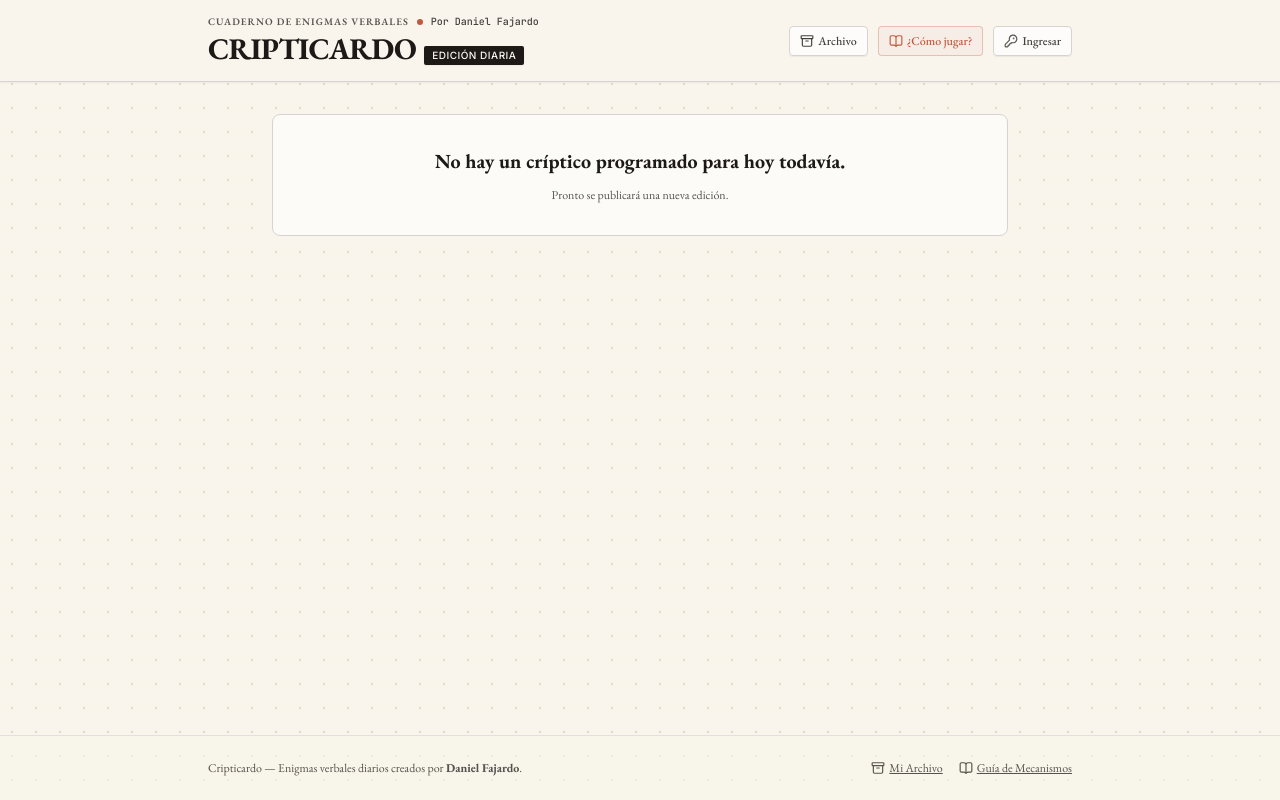
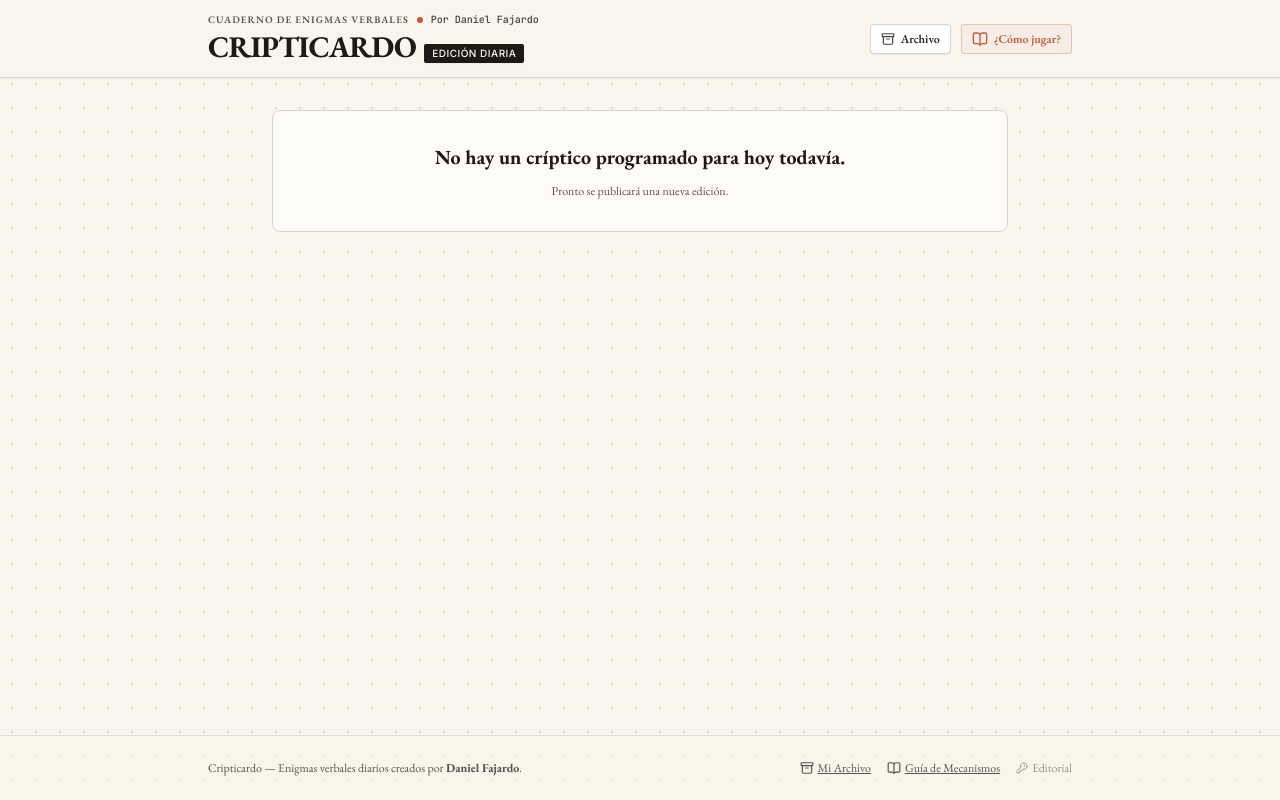
Before and after one commit to devbenjaminrivera/cripticardo, a Next.js app: page / in a window 1280 px wide. Built offline with nearby package versions, Linux system fonts and the light colour scheme; no server answers; the database is empty.

Commit message:
fix: mobile-first navbar optimization, prevent title truncation, and move admin login to footer

```diff
--- a/app/archivo/page.tsx
+++ b/app/archivo/page.tsx
@@ -17,6 +17,7 @@ import {
   Trophy,
   BookOpen,
   Sparkles,
+  KeyRound,
 } from 'lucide-react';
 
 export default function ArchivePage() {
@@ -239,6 +240,7 @@ export default function ArchivePage() {
           <p className="font-serif">
             Cripticardo — Enigmas verbales diarios creados por <strong>Daniel Fajardo</strong>.
           </p>
+          <div className="flex flex-wrap items-center justify-center gap-3 sm:gap-4">
             <button
               onClick={() => setIsGuideOpen(true)}
               className="hover:text-ink-900 underline flex items-center gap-1 cursor-pointer"
@@ -246,6 +248,15 @@ export default function ArchivePage() {
               <BookOpen className="w-3.5 h-3.5" />
               <span>Guía de Mecanismos</span>
             </button>
+            <Link
+              href="/login"
+              className="hover:text-ink-900 opacity-60 hover:opacity-100 transition-opacity flex items-center gap-1 cursor-pointer"
+              title="Acceso panel de creador"
+            >
+              <KeyRound className="w-3 h-3" />
+              <span>Editorial</span>
+            </Link>
+          </div>
         </div>
       </footer>
 
--- a/app/page.tsx
+++ b/app/page.tsx
@@ -7,7 +7,7 @@ import GuideModal from '@/components/guide/GuideModal';
 import { fetchDailyCrypticAsync } from '@/lib/dataService';
 import { Cryptic } from '@/lib/types';
 import Link from 'next/link';
-import { BookOpen, Archive } from 'lucide-react';
+import { BookOpen, Archive, KeyRound } from 'lucide-react';
 
 export default function HomePage() {
   const [cryptic, setCryptic] = useState<Cryptic | null>(null);
@@ -55,7 +55,7 @@ export default function HomePage() {
           <p className="font-serif">
             Cripticardo — Enigmas verbales diarios creados por <strong>Daniel Fajardo</strong>.
           </p>
-          <div className="flex items-center gap-4">
+          <div className="flex flex-wrap items-center justify-center gap-3 sm:gap-4">
             <Link
               href="/archivo"
               className="hover:text-ink-900 underline flex items-center gap-1 cursor-pointer"
@@ -70,6 +70,14 @@ export default function HomePage() {
               <BookOpen className="w-3.5 h-3.5" />
               <span>Guía de Mecanismos</span>
             </button>
+            <Link
+              href="/login"
+              className="hover:text-ink-900 opacity-60 hover:opacity-100 transition-opacity flex items-center gap-1 cursor-pointer"
+              title="Acceso panel de creador"
+            >
+              <KeyRound className="w-3 h-3" />
+              <span>Editorial</span>
+            </Link>
           </div>
         </div>
       </footer>
--- a/components/game/AnatomyBreakdown.tsx
+++ b/components/game/AnatomyBreakdown.tsx
@@ -1,8 +1,9 @@
 'use client';
 
 import React, { useState } from 'react';
+import Link from 'next/link';
 import { Cryptic } from '@/lib/types';
-import { Check, Copy, Share2, Trophy, Clock, Lightbulb, RotateCcw } from 'lucide-react';
+import { Check, Copy, Share2, Trophy, Clock, Lightbulb, RotateCcw, Archive } from 'lucide-react';
 import { generateShareText } from '@/lib/playerStorage';
 
 interface AnatomyBreakdownProps {
@@ -170,8 +171,17 @@ export default function AnatomyBreakdown({
         </div>
       </div>
 
-      <div className="pt-2 text-[11px] text-ink-600 text-center sm:text-left italic">
-        Siguiente enigma mañana a las 00:00 (hora de Santiago de Chile).
+      <div className="pt-2 flex flex-col sm:flex-row items-center justify-between gap-2 text-[11px] text-ink-600 border-t border-parchment-300/80">
+        <span className="italic text-center sm:text-left">
+          Siguiente enigma mañana a las 00:00 (hora de Santiago de Chile).
+        </span>
+        <Link
+          href="/archivo"
+          className="text-terracotta hover:text-terracotta-dark font-medium underline inline-flex items-center gap-1"
+        >
+          <Archive className="w-3 h-3" />
+          <span>Ver mis crípticos resueltos →</span>
+        </Link>
       </div>
     </div>
   );
--- a/components/ui/Navbar.tsx
+++ b/components/ui/Navbar.tsx
@@ -26,10 +26,10 @@ export default function Navbar({ onOpenGuide, solvedCount: propSolvedCount }: Na
   }, [propSolvedCount]);
 
   return (
-    <header className="w-full border-b border-ink-300 bg-parchment-100/95 backdrop-blur-md sticky top-0 z-30 shadow-xs overflow-hidden">
-      <div className="max-w-4xl mx-auto px-3 sm:px-4 py-2.5 sm:py-3.5 flex items-center justify-between gap-2">
-        {/* Lado izquierdo: Título y Autor */}
-        <div className="min-w-0 flex-1">
+    <header className="w-full border-b border-ink-300 bg-parchment-100/95 backdrop-blur-md sticky top-0 z-30 shadow-xs">
+      <div className="max-w-4xl mx-auto px-3 sm:px-4 py-2 sm:py-3 flex items-center justify-between gap-2">
+        {/* Lado izquierdo: Título y Autor (Nunca truncado) */}
+        <div className="flex-shrink-0">
           <div className="hidden sm:flex items-center gap-2 mb-0.5">
             <span className="text-[10px] tracking-widest uppercase font-semibold text-ink-600 block">
               Cuaderno de Enigmas Verbales
@@ -40,8 +40,8 @@ export default function Navbar({ onOpenGuide, solvedCount: propSolvedCount }: Na
             </span>
           </div>
 
-          <Link href="/" className="group inline-flex items-baseline gap-2 max-w-full">
-            <h1 className="font-serif text-xl sm:text-2xl md:text-3xl font-bold tracking-tight text-ink-900 group-hover:text-terracotta transition-colors truncate">
+          <Link href="/" className="group inline-flex items-baseline gap-2">
+            <h1 className="font-serif text-xl sm:text-2xl md:text-3xl font-bold tracking-tight text-ink-900 group-hover:text-terracotta transition-colors whitespace-nowrap">
               CRIPTICARDO
             </h1>
             <span className="hidden sm:inline-block text-[10px] px-2 py-0.5 bg-ink-900 text-parchment-50 rounded-xs font-sans uppercase font-medium tracking-wider shadow-xs">
@@ -49,35 +49,35 @@ export default function Navbar({ onOpenGuide, solvedCount: propSolvedCount }: Na
             </span>
           </Link>
 
-          {/* Subtítulo visible en móvil para que el autor esté presente sin ocupar espacio lateral */}
+          {/* Subtítulo visible en móvil */}
           <div className="sm:hidden text-[10px] font-mono text-ink-600 leading-tight">
             Por Daniel Fajardo
           </div>
         </div>
 
-        {/* Lado derecho: Acciones compactas y seguras que nunca desbordan la pantalla */}
+        {/* Lado derecho: Acciones optimizadas para móvil */}
         <div className="flex items-center gap-1.5 sm:gap-2.5 flex-shrink-0">
           {/* Botón de Archivo o Volver al Juego de hoy */}
           {!isAdmin && (
             isArchive ? (
               <Link
                 href="/"
-                className="flex items-center gap-1 text-xs text-ink-700 hover:text-ink-900 font-medium py-1.5 px-2 sm:px-2.5 rounded border border-ink-300 hover:border-ink-700 bg-white/70 hover:bg-white transition-colors flex-shrink-0 active:scale-95 shadow-2xs"
+                className="flex items-center gap-1 text-xs text-ink-800 hover:text-ink-900 font-medium py-1.5 px-2.5 rounded border border-ink-300 hover:border-ink-800 bg-white hover:bg-parchment-50 transition-colors flex-shrink-0 active:scale-95 shadow-2xs"
                 title="Volver al juego de hoy"
               >
                 <ArrowLeft className="w-3.5 h-3.5 text-ink-700 flex-shrink-0" />
-                <span className="text-[11px] sm:text-xs">Juego de hoy</span>
+                <span className="text-xs font-semibold">Juego de hoy</span>
               </Link>
             ) : (
               <Link
                 href="/archivo"
-                className="flex items-center gap-1 text-xs text-ink-700 hover:text-ink-900 font-medium py-1.5 px-2 sm:px-2.5 rounded border border-ink-300 hover:border-ink-700 bg-white/70 hover:bg-white transition-colors flex-shrink-0 active:scale-95 shadow-2xs"
+                className="flex items-center gap-1.5 text-xs text-ink-800 hover:text-ink-900 font-medium py-1.5 px-2 sm:px-2.5 rounded border border-ink-300 hover:border-ink-800 bg-white hover:bg-parchment-50 transition-colors flex-shrink-0 active:scale-95 shadow-2xs"
                 title="Ver archivo de crípticos resueltos"
               >
                 <Archive className="w-3.5 h-3.5 text-ink-700 flex-shrink-0" />
-                <span className="text-[11px] sm:text-xs">Archivo</span>
+                <span className="text-xs font-semibold">Archivo</span>
                 {typeof solvedCount === 'number' && solvedCount > 0 && (
-                  <span className="bg-sage-dark text-parchment-50 text-[10px] font-mono px-1.5 py-0.2 rounded-full font-bold ml-0.5">
+                  <span className="bg-sage-dark text-parchment-50 text-[10px] font-mono px-1.5 py-0.2 rounded-full font-bold">
                     {solvedCount}
                   </span>
                 )}
@@ -85,32 +85,26 @@ export default function Navbar({ onOpenGuide, solvedCount: propSolvedCount }: Na
             )
           )}
 
+          {/* Botón ¿Cómo jugar? (Icono en móvil, con texto en desktop) */}
           {onOpenGuide && !isAdmin && (
             <button
               onClick={onOpenGuide}
-              className="flex items-center gap-1 text-xs text-terracotta hover:text-terracotta-dark font-medium py-1.5 px-2 sm:px-2.5 rounded border border-terracotta/30 bg-terracotta-light/25 hover:bg-terracotta-light/40 transition-colors cursor-pointer active:scale-95 flex-shrink-0"
+              className="flex items-center gap-1.5 text-xs text-terracotta hover:text-terracotta-dark font-medium p-1.5 sm:px-2.5 sm:py-1.5 rounded border border-terracotta/30 bg-terracotta-light/25 hover:bg-terracotta-light/40 transition-colors cursor-pointer active:scale-95 flex-shrink-0"
               title="Manual: Cómo resolver un críptico"
+              aria-label="¿Cómo jugar?"
             >
-              <BookOpen className="w-3.5 h-3.5 flex-shrink-0" />
-              <span className="text-[11px] sm:text-xs">¿Cómo jugar?</span>
+              <BookOpen className="w-4 h-4 flex-shrink-0" />
+              <span className="hidden sm:inline text-xs font-semibold">¿Cómo jugar?</span>
             </button>
           )}
 
-          {isAdmin ? (
+          {/* Si es vista de administración, botón para salir al juego */}
+          {isAdmin && (
             <Link
               href="/"
               className="text-xs font-medium text-ink-700 hover:text-ink-900 bg-parchment-200 px-2.5 py-1.5 rounded border border-ink-300 transition-colors flex-shrink-0"
             >
               ← Volver
-            </Link>
-          ) : (
-            <Link
-              href="/login"
-              title="Ingresar al panel"
-              className="text-xs flex items-center gap-1 text-ink-700 hover:text-ink-900 py-1.5 px-2 sm:px-2.5 rounded border border-ink-300 hover:border-ink-700 bg-white/70 hover:bg-white transition-colors font-medium flex-shrink-0 active:scale-95 shadow-2xs"
-            >
-              <KeyRound className="w-3.5 h-3.5 text-ink-600 flex-shrink-0" />
-              <span className="text-[11px] sm:text-xs">Ingresar</span>
             </Link>
           )}
         </div>
```
Also changed, not shown: components/game/CrypticGame.tsx (+11 -2 lines). Lines whose indentation alone changed are shown as unchanged.
